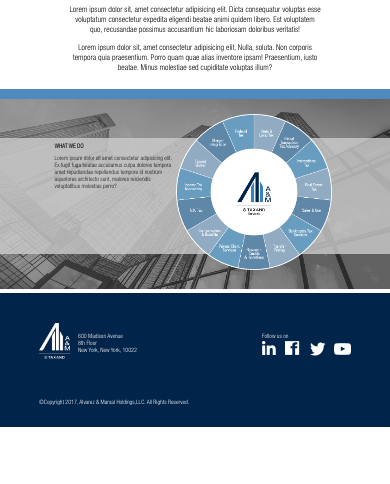
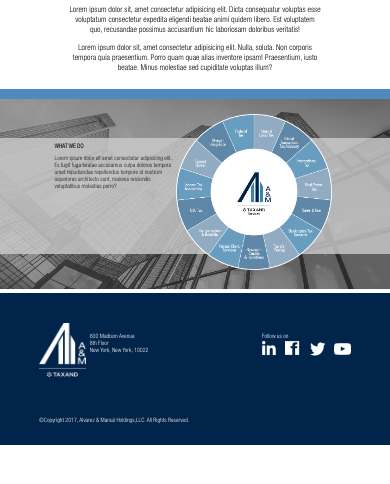
Before and after one commit to melliott7264/pulse-tester, a plain HTML site: page index.html in a window 390 px wide. Shown: the part 282-766 px from the top of the page. Drawn offline with Linux system fonts and the light colour scheme; files whose address does not match are found by name.

Commit message:
fine tuned responsiveness

```diff
--- a/assets/css/style.css
+++ b/assets/css/style.css
@@ -1,4 +1,5 @@
 body {
+  /* limiting page width based on What We Do background graphic in Photoshop mockup */
   max-width: 1400px;
   position: static;
   box-sizing: border-box;
@@ -14,6 +15,8 @@ h1 {
   font-size: 2em;
 }
 
+/* font selection based on fonts specified in Photoshop mockup - don't necessarily look like fonts in mockup */
+
 /* nav-bar text */
 @font-face {
   font-family: "Helvetica Neue LT Std Nav";
@@ -23,26 +26,9 @@ h1 {
   font-style: normal;
 }
 
-/* nav-bar small logo text */
+/* text in About and What We Do sections as well as footer */
 @font-face {
   font-family: "Helvetica Neue LT Std";
-  src: url("./assets/fonts/HelveticaNeueLTStd/HelveticaNeueLTStd-BlkCn.otf")
-    format("opentype");
-  font-weight: normal;
-  font-style: normal;
-}
-/* Hero conference date text */
-@font-face {
-  font-family: "Helvetica Neue LT Std Date";
-  src: url("./assets/fonts/HelveticaNeueLTStd/HelveticaNeueLTStd-BdCn.otf")
-    format("opentype");
-  font-weight: normal;
-  font-style: normal;
-}
-
-/* Hero scroll down text */
-@font-face {
-  font-family: "Helvetica Neue LT Std Scroll";
   src: url("./assets/fonts/HelveticaNeueLTStd/HelveticaNeueLTStd-LtCn.otf")
     format("opentype");
   font-weight: normal;
@@ -84,7 +70,7 @@ main {
 #nav-list-container {
   position: relative;
   left: 12%;
-  width: 67%;
+  width: 68.5%;
 }
 
 ul {
@@ -114,7 +100,7 @@ ul {
 #graphic-small-nav-logo {
   position: absolute;
   top: 0px;
-  left: 84%;
+  right: 10%;
   width: 5%;
   height: auto;
 }
@@ -175,7 +161,7 @@ ul {
 }
 
 #about {
-  font-family: "Helvetica Neue LT Std Scroll", sans-serif;
+  font-family: "Helvetica Neue LT Std", sans-serif;
   font-size: 1.3em;
 }
 
@@ -208,7 +194,7 @@ hr {
 }
 
 #what-we-do {
-  font-family: "Helvetica Neue LT Std Scroll", sans-serif;
+  font-family: "Helvetica Neue LT Std", sans-serif;
   font-size: 1.3em;
   position: relative;
   width: 31%;
@@ -230,7 +216,7 @@ footer {
   position: relative;
   width: 100%;
   background-color: #00244a;
-  font-family: "Helvetica Neue LT Std Scroll", sans-serif;
+  font-family: "Helvetica Neue LT Std", sans-serif;
   color: white;
   font-size: 1em;
 }
@@ -245,7 +231,7 @@ footer {
 
 #footer-logo {
   position: relative;
-  width: 8%;
+  max-width: 8%;
   height: auto;
   left: 10%;
   top: 10%;
@@ -255,6 +241,7 @@ footer {
   position: absolute;
   left: 20%;
   padding-top: 3%;
+  padding-left: 3%;
   width: 30%;
 }
 
@@ -315,7 +302,11 @@ footer p {
   }
 
   footer {
-    font-size: 0.6em;
+    font-size: 0.7em;
+  }
+
+  #footer-logo {
+    max-width: 9%;
   }
 }
 
@@ -337,7 +328,11 @@ footer p {
   }
 
   footer {
-    font-size: 0.4em;
+    font-size: 0.6em;
+  }
+
+  #footer-logo {
+    max-width: 10%;
   }
 }
 
@@ -359,7 +354,11 @@ footer p {
   }
 
   footer {
-    font-size: 0.2em;
+    font-size: 0.3em;
+  }
+
+  #footer-logo {
+    max-width: 11%;
   }
 }
 
@@ -383,4 +382,8 @@ footer p {
   footer {
     font-size: 0.1em;
   }
+
+  #footer-logo {
+    max-width: 12%;
+  }
 }
```
